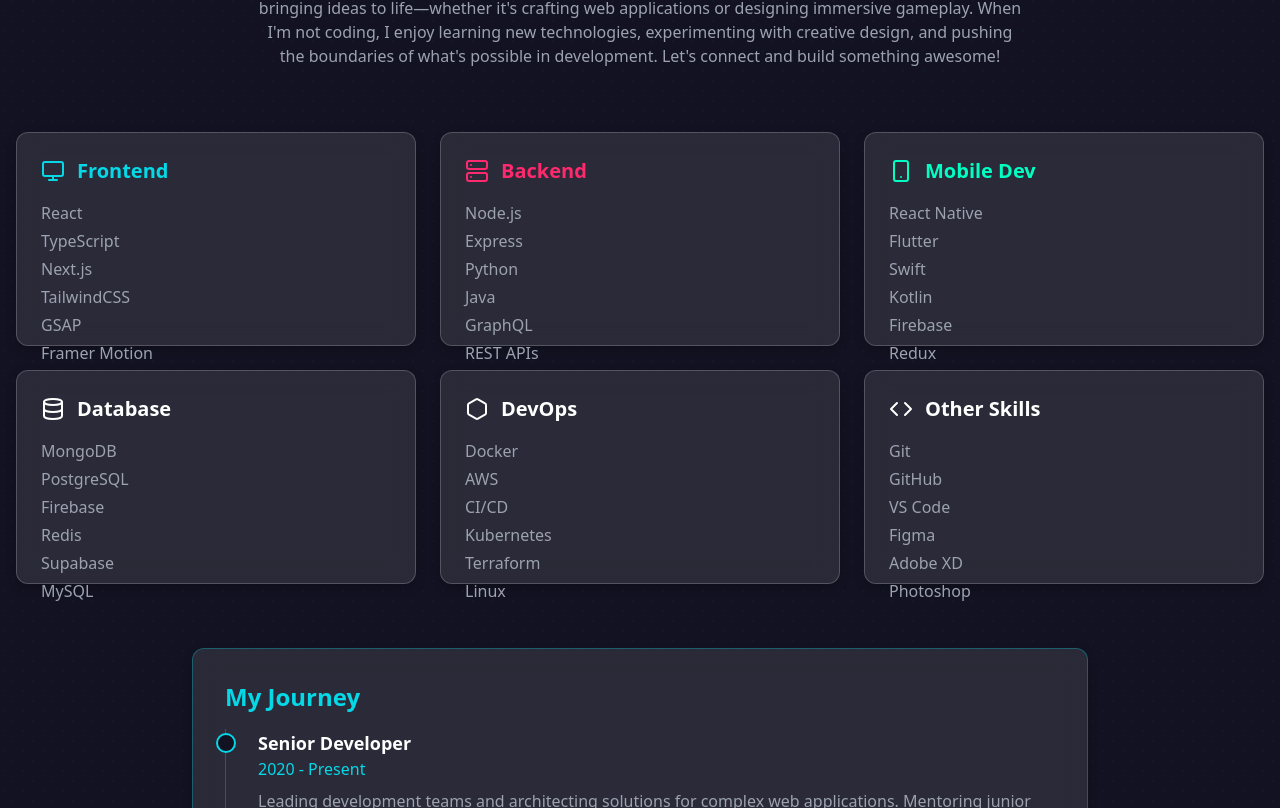
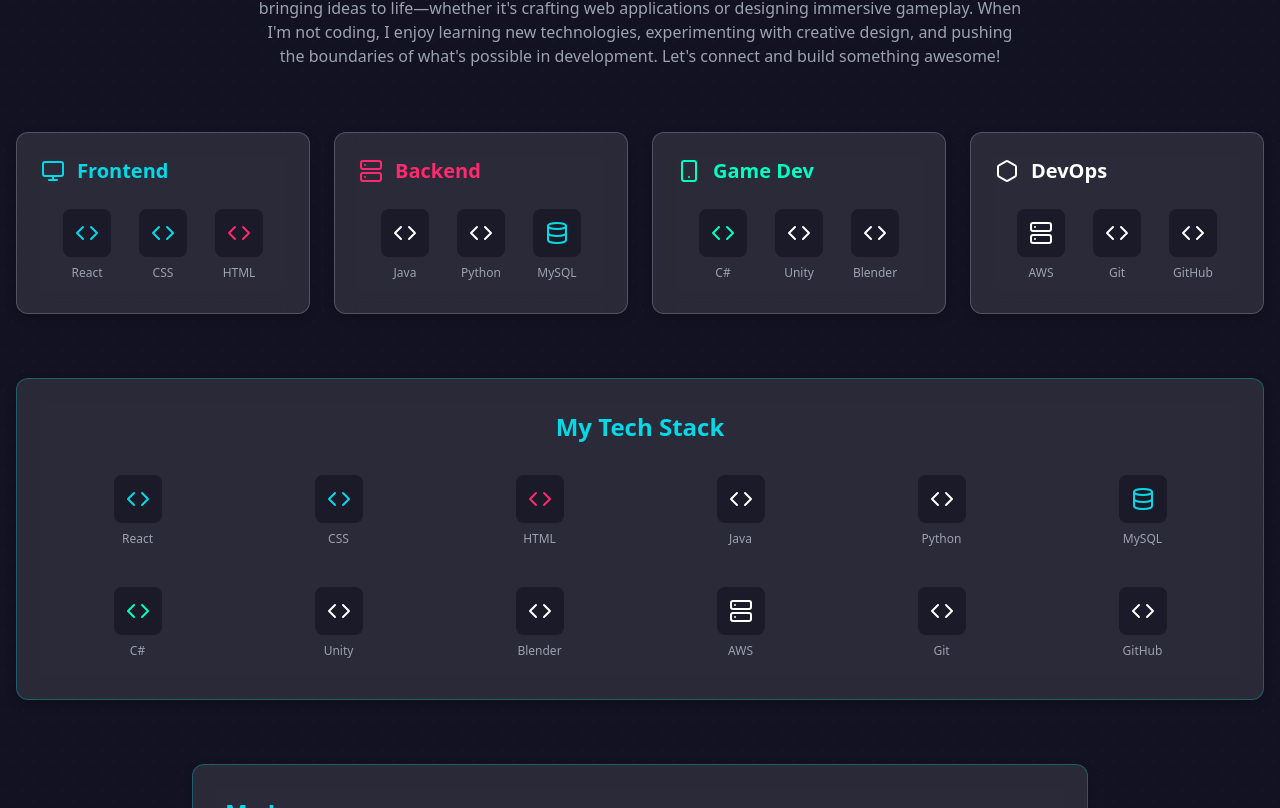
Before and after one commit to vanshikanimwal-dev/myportfolio, a React (Vite) app: page / in a window 1280 px wide. Shown: the part 1092-1900 px from the top of the page. Built offline with nearby package versions, Linux system fonts and the light colour scheme.

Commit message:
Add logos for technologies
Refactor to use technology logos instead of text.

```diff
--- a/src/components/AboutSection.tsx
+++ b/src/components/AboutSection.tsx
@@ -1,24 +1,51 @@
 
 import React, { useState } from 'react';
 import { Code, Monitor, Server, Smartphone, Hexagon, Database } from 'lucide-react';
+import { Badge } from './ui/badge';
+
+// Tech logos/icons with custom colors
+const TechLogo: React.FC<{ name: string; icon: React.ReactNode; color: string }> = ({
+  name,
+  icon,
+  color
+}) => (
+  <div className="flex flex-col items-center justify-center group p-2 transition-all duration-300 hover:scale-110">
+    <div className={`mb-2 p-3 rounded-lg bg-cyber-darker/50 text-${color} transition-all duration-300 group-hover:shadow-lg group-hover:shadow-${color}/20`}>
+      {icon}
+    </div>
+    <span className="text-xs text-gray-400 group-hover:text-white transition-all duration-300">{name}</span>
+  </div>
+);
 
 const AboutSection: React.FC = () => {
   const [activeSkill, setActiveSkill] = useState('');
 
   const skills = [
     { id: 'frontend', name: 'Frontend', icon: <Monitor size={24} />, color: 'cyber-blue',
-      technologies: ['React', 'TypeScript', 'Next.js', 'TailwindCSS', 'GSAP', 'Framer Motion'] },
+      technologies: ['React', 'CSS', 'HTML'] },
     { id: 'backend', name: 'Backend', icon: <Server size={24} />, color: 'cyber-pink',
-      technologies: ['Node.js', 'Express', 'Python', 'Java', 'GraphQL', 'REST APIs'] },
-    { id: 'mobile', name: 'Mobile Dev', icon: <Smartphone size={24} />, color: 'cyber-green',
-      technologies: ['React Native', 'Flutter', 'Swift', 'Kotlin', 'Firebase', 'Redux'] },
-    { id: 'database', name: 'Database', icon: <Database size={24} />, color: 'cyber-yellow',
-      technologies: ['MongoDB', 'PostgreSQL', 'Firebase', 'Redis', 'Supabase', 'MySQL'] },
+      technologies: ['Java', 'Python', 'MySQL'] },
+    { id: 'gamedev', name: 'Game Dev', icon: <Smartphone size={24} />, color: 'cyber-green',
+      technologies: ['C#', 'Unity', 'Blender'] },
     { id: 'devops', name: 'DevOps', icon: <Hexagon size={24} />, color: 'cyber-purple',
-      technologies: ['Docker', 'AWS', 'CI/CD', 'Kubernetes', 'Terraform', 'Linux'] },
-    { id: 'other', name: 'Other Skills', icon: <Code size={24} />, color: 'white',
-      technologies: ['Git', 'GitHub', 'VS Code', 'Figma', 'Adobe XD', 'Photoshop'] },
+      technologies: ['AWS', 'Git', 'GitHub'] },
   ];
+
+  // Tech logos mapping
+  const techLogos = {
+    'React': { icon: <Code size={24} />, color: 'cyber-blue' },
+    'CSS': { icon: <Code size={24} />, color: 'cyber-blue' },
+    'HTML': { icon: <Code size={24} />, color: 'cyber-pink' },
+    'Java': { icon: <Code size={24} />, color: 'cyber-orange' },
+    'Python': { icon: <Code size={24} />, color: 'cyber-yellow' },
+    'MySQL': { icon: <Database size={24} />, color: 'cyber-blue' },
+    'C#': { icon: <Code size={24} />, color: 'cyber-green' },
+    'Unity': { icon: <Code size={24} />, color: 'cyber-gray' },
+    'Blender': { icon: <Code size={24} />, color: 'cyber-orange' },
+    'AWS': { icon: <Server size={24} />, color: 'cyber-orange' },
+    'Git': { icon: <Code size={24} />, color: 'cyber-orange' },
+    'GitHub': { icon: <Code size={24} />, color: 'cyber-purple' },
+  };
 
   return (
     <section id="about" className="py-20 relative overflow-hidden bg-cyber-dark">
@@ -42,7 +69,7 @@ const AboutSection: React.FC = () => {
           </div>
         </div>
 
-        <div className="grid grid-cols-1 md:grid-cols-2 lg:grid-cols-3 gap-6 mb-16">
+        <div className="grid grid-cols-1 md:grid-cols-2 lg:grid-cols-4 gap-6 mb-16">
           {skills.map((skill) => (
             <div
               key={skill.id}
@@ -54,23 +81,29 @@ const AboutSection: React.FC = () => {
                 <div className="mr-3">{skill.icon}</div>
                 <h3 className="text-xl font-semibold">{skill.name}</h3>
               </div>
-              <div className="h-[120px]">
-                <ul className="text-gray-400 space-y-1">
-                  {skill.technologies.map((tech, i) => (
-                    <li
-                      key={i}
-                      className={`transition-all duration-300 transform ${
-                        activeSkill === skill.id ? 'translate-x-2 text-white' : ''
-                      }`}
-                      style={{ transitionDelay: `${i * 50}ms` }}
-                    >
-                      {tech}
-                    </li>
-                  ))}
-                </ul>
+
+              <div className="flex flex-wrap gap-3 justify-center">
+                {skill.technologies.map((tech, i) => (
+                  <TechLogo
+                    key={i}
+                    name={tech}
+                    icon={techLogos[tech].icon}
+                    color={techLogos[tech].color}
+                  />
+                ))}
               </div>
             </div>
           ))}
+        </div>
+
+        {/* Tech Stack Section */}
+        <div className="glass-card p-8 mb-16 border border-cyber-blue/30">
+          <h3 className="text-2xl font-bold mb-6 text-center text-cyber-blue">My Tech Stack</h3>
+          <div className="grid grid-cols-3 sm:grid-cols-4 md:grid-cols-6 gap-6 justify-items-center">
+            {Object.entries(techLogos).map(([name, {icon, color}]) => (
+              <TechLogo key={name} name={name} icon={icon} color={color} />
+            ))}
+          </div>
         </div>
 
         <div className="mt-16 max-w-4xl mx-auto">
```
